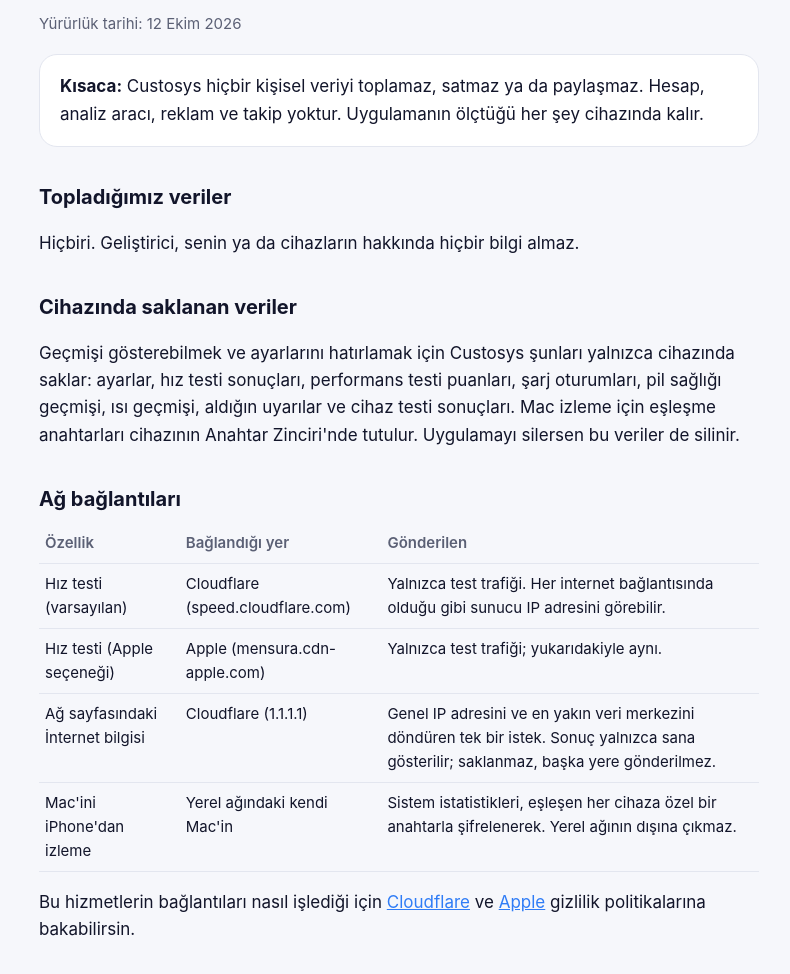
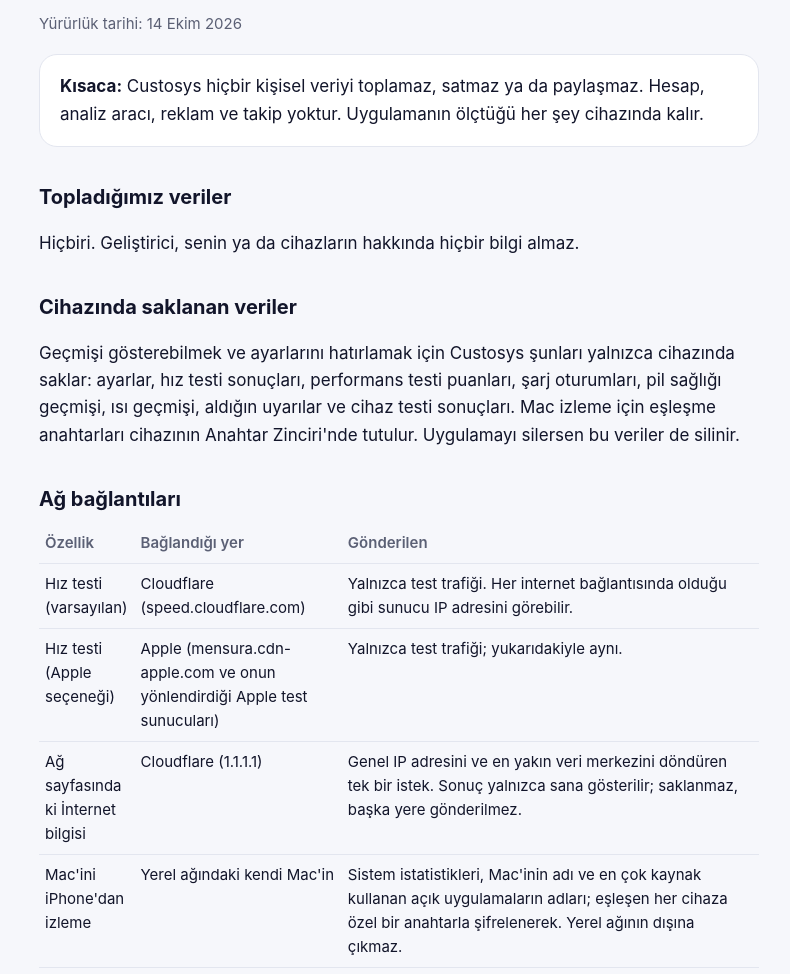
Before and after one commit to caganerdal/custosys, a plain HTML site: page gizlilik.html in a window 1280 px wide. Shown: the part 247-1221 px from the top of the page, without its empty margins (241-1031 px from the left). Drawn offline with Linux system fonts and the light colour scheme.

Commit message:
Gizlilik politikası koda göre netleştirildi; telefonda tablo taşması giderildi
Mac izlemede gönderilen içeriğe Mac adı ve en yoğun uygulama adları eklendi,
Apple hız testinin yönlendirdiği Apple sunucuları belirtildi, yürürlük tarihi
14 Ekim 2026 yapıldı. Tablo hücrelerine overflow-wrap eklendi.

```diff
--- a/gizlilik.html
+++ b/gizlilik.html
@@ -12,7 +12,7 @@
 <header><img src="icon.png" alt=""><div><div class="name">Custosys</div><div class="sub">iPhone, iPad ve Mac için sistem paneli</div></div></header>
 <nav><a href="index.html">Custosys</a><a href="privacy.html">Privacy</a><a href="support.html">Support</a><a href="gizlilik.html" class="on">Gizlilik</a><a href="destek.html">Destek</a></nav>
 <h1>Gizlilik Politikası</h1>
-<p class="muted">Yürürlük tarihi: 12 Ekim 2026</p>
+<p class="muted">Yürürlük tarihi: 14 Ekim 2026</p>
 <div class="card"><strong>Kısaca:</strong> Custosys hiçbir kişisel veriyi toplamaz, satmaz ya da paylaşmaz. Hesap, analiz aracı, reklam ve takip yoktur. Uygulamanın ölçtüğü her şey cihazında kalır.</div>
 <h2>Topladığımız veriler</h2>
 <p>Hiçbiri. Geliştirici, senin ya da cihazların hakkında hiçbir bilgi almaz.</p>
@@ -22,9 +22,9 @@
 <table>
 <tr><th>Özellik</th><th>Bağlandığı yer</th><th>Gönderilen</th></tr>
 <tr><td>Hız testi (varsayılan)</td><td>Cloudflare (speed.cloudflare.com)</td><td>Yalnızca test trafiği. Her internet bağlantısında olduğu gibi sunucu IP adresini görebilir.</td></tr>
-<tr><td>Hız testi (Apple seçeneği)</td><td>Apple (mensura.cdn-apple.com)</td><td>Yalnızca test trafiği; yukarıdakiyle aynı.</td></tr>
+<tr><td>Hız testi (Apple seçeneği)</td><td>Apple (mensura.cdn-apple.com ve onun yönlendirdiği Apple test sunucuları)</td><td>Yalnızca test trafiği; yukarıdakiyle aynı.</td></tr>
 <tr><td>Ağ sayfasındaki İnternet bilgisi</td><td>Cloudflare (1.1.1.1)</td><td>Genel IP adresini ve en yakın veri merkezini döndüren tek bir istek. Sonuç yalnızca sana gösterilir; saklanmaz, başka yere gönderilmez.</td></tr>
-<tr><td>Mac'ini iPhone'dan izleme</td><td>Yerel ağındaki kendi Mac'in</td><td>Sistem istatistikleri, eşleşen her cihaza özel bir anahtarla şifrelenerek. Yerel ağının dışına çıkmaz.</td></tr>
+<tr><td>Mac'ini iPhone'dan izleme</td><td>Yerel ağındaki kendi Mac'in</td><td>Sistem istatistikleri, Mac'inin adı ve en çok kaynak kullanan açık uygulamaların adları; eşleşen her cihaza özel bir anahtarla şifrelenerek. Yerel ağının dışına çıkmaz.</td></tr>
 </table>
 <p>Bu hizmetlerin bağlantıları nasıl işlediği için <a href="https://www.cloudflare.com/privacypolicy/">Cloudflare</a> ve <a href="https://www.apple.com/tr/legal/privacy/">Apple</a> gizlilik politikalarına bakabilirsin.</p>
 <h2>İzinler</h2>
--- a/style.css
+++ b/style.css
@@ -24,6 +24,6 @@
 a { color: var(--accent); }
 ul { padding-left: 22px; }
 table { width: 100%; border-collapse: collapse; font-size: 15px; }
-td, th { text-align: left; padding: 8px 6px; border-bottom: 1px solid var(--line); vertical-align: top; }
+td, th { text-align: left; padding: 8px 6px; border-bottom: 1px solid var(--line); vertical-align: top; overflow-wrap: anywhere; }
 th { color: var(--muted); font-weight: 600; }
 footer { margin-top: 48px; color: var(--muted); font-size: 14px; }
```
Also changed, not shown: privacy.html (+3 -3 lines).
